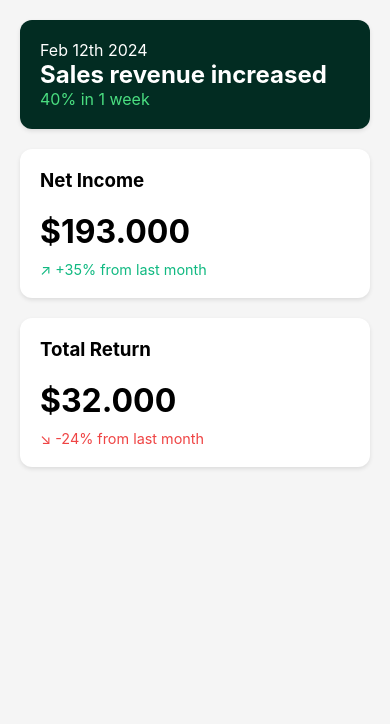
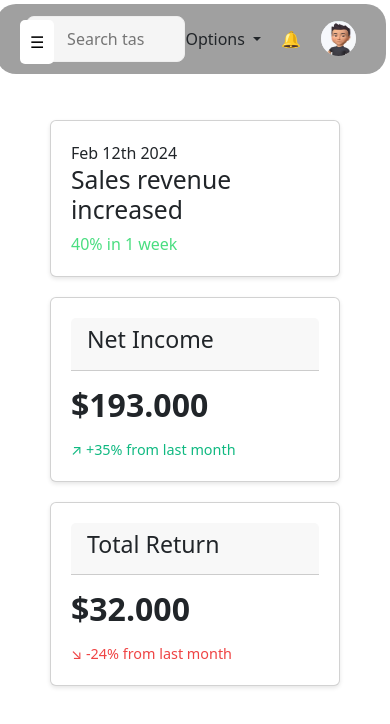
Before and after one commit to Thunder-Blaze/WDA_Dashboard, a plain HTML site: page html/cards.html in a window 390 px wide. Drawn offline with nearby package versions, Linux system fonts and the light colour scheme.

Commit message:
Responsive Navbar

```diff
--- a/css/cards.css
+++ b/css/css.css
@@ -2,12 +2,12 @@
     margin: 0;
     padding: 0;
     box-sizing: border-box;
-    font-family: -apple-system, BlinkMacSystemFont, 'Segoe UI', Roboto, Oxygen, Ubuntu, Cantarell, sans-serif;
 }
 
 body {
     background-color: #f5f5f5;
     padding: 20px;
+    display: flex;
 }
 
 .dashboard {
@@ -105,3 +105,96 @@ body {
         grid-template-columns: 1fr;
     }
 }
+
+
+
+.top-navbar {
+    position: fixed;
+    top: 0;
+    right: 0;
+    width: calc(100% - 250px);
+    height: 70px;
+    background: rgb(160, 160, 160);
+    display: flex;
+    align-items: center;
+    justify-content: space-between;
+    padding: 0 30px;
+    margin: 1%;
+    border-radius: 20px;
+}
+
+.search-box {
+    flex: 1;
+    max-width: 400px;
+    position: relative;
+}
+
+.search-box input {
+    width: 100%;
+    padding: 10px 40px;
+    border: 1px solid #eee;
+    border-radius: 8px;
+    background-color: #f5f5f5;
+}
+
+.top-right {
+    display: flex;
+    align-items: center;
+    gap: 20px;
+}
+
+.user-profile {
+    display: flex;
+    align-items: center;
+    gap: 10px;
+}
+
+.user-avatar {
+    width: 35px;
+    height: 35px;
+    border-radius: 50%;
+    background: #ddd;
+}
+
+.sidebar {
+    width: 250px;
+    height: 100vh;
+    background: white;
+    padding: 20px;
+    position: fixed;
+    left: 0;
+    top: 0;
+}
+
+
+.main-content {
+    margin-left: 250px;
+    margin-top: 70px;
+    padding: 30px;
+    width: calc(100% - 250px);
+}
+
+@media (max-width: 768px) {
+    .sidebar {
+        transform: translateX(-100%);
+        transition: transform 0.3s;
+        z-index: 1000;
+    }
+
+    .sidebar.active {
+        transform: translateX(0);
+    }
+
+    .top-navbar {
+        width: 100%;
+    }
+
+    .main-content {
+        margin-left: 0;
+        width: 100%;
+    }
+
+    .user-info {
+        display: none;
+    }
+}
--- a/html/cards.html
+++ b/html/cards.html
@@ -4,10 +4,56 @@
     <meta charset="UTF-8">
     <meta name="viewport" content="width=device-width, initial-scale=1.0">
     <title>Sales Dashboard</title>
-    <link rel="stylesheet" href="../css/cards.css">
+    <link rel="stylesheet" href="../css/css.css">
+    <link href="https://cdnjs.cloudflare.com/ajax/libs/bootstrap/5.3.0/css/bootstrap.min.css" rel="stylesheet">
+    <link rel="shortcut icon" href="https://in-saiyan.github.io/Ascent/src/assets/favicon/favicon.svg" type="image/x-icon">
+    <link rel="stylesheet" href="https://cdnjs.cloudflare.com/ajax/libs/font-awesome/6.6.0/css/all.min.css" integrity="sha512-Kc323vGBEqzTmouAECnVceyQqyqdsSiqLQISBL29aUW4U/M7pSPA/gEUZQqv1cwx4OnYxTxve5UMg5GT6L4JJg==" crossorigin="anonymous" referrerpolicy="no-referrer" />
+
 </head>
 <body>
 
+    <nav class="top-navbar">
+        <div class="search-box">
+            <input type="text" placeholder="Search task...">
+        </div>
+
+
+        <div class="top-right">
+            <ul class="navbar-nav ml-auto">
+                <li class="nav-item dropdown">
+                  <a class="nav-link dropdown-toggle" href="#" role="button" data-bs-toggle="dropdown" aria-expanded="false">
+                    Options
+                  </a>
+                  <ul class="dropdown-menu"  data-bs-theme="dark">
+                    <li><a class="dropdown-item" href="https://in-saiyan.github.io/Ascent/">Home Page</a></li>
+                    <li><a class="dropdown-item" href="https://in-saiyan.github.io/Ascent/aboutus.html">About Us</a></li>
+                  </ul>
+                </li>
+
+            </ul>
+            <div style="cursor:pointer">🔔</div>
+            <div class="user-profile">
+                <img src="/images/avatar.png " alt="User Avatar" class="user-avatar">
+                <div class="user-info">
+                    <div class="name">Naman Gulati</div>
+                    <div class="email">NamanGulati@gmail.com</div>
+                </div>
+            </div>
+        </div>
+
+
+    </nav>
+
+
+    <nav class="sidebar" id="sidebar">
+        <div class="logo-section">
+            <img src="https://in-saiyan.github.io/Ascent/src/assets/AscentLogo.webp" alt="Logo" style="width:175px;height:100px; background-color:black">
+        </div>
+    </nav>
+
+
+
+    <div class="main-content">
     <div class="dashboard">
         <div class="card update-card">
             <div class="update-date">Feb 12th 2024</div>
@@ -60,7 +106,14 @@
             </div>
         </div>
     </div>
+
+
+    <div></div>
     <script src="../js/cards.js"></script>
     <script src="https://cdnjs.cloudflare.com/ajax/libs/Chart.js/3.7.0/chart.min.js"></script>
+
+    <script src="https://cdnjs.cloudflare.com/ajax/libs/bootstrap/5.3.0/js/bootstrap.bundle.min.js"></script>
+<script src="https://cdnjs.cloudflare.com/ajax/libs/font-awesome/6.6.0/js/all.min.js" integrity="sha512-6sSYJqDreZRZGkJ3b+YfdhB3MzmuP9R7X1QZ6g5aIXhRvR1Y/N/P47jmnkENm7YL3oqsmI6AK+V6AD99uWDnIw==" crossorigin="anonymous" referrerpolicy="no-referrer"></script>
+
 </body>
 </html>
--- a/js/cards.js
+++ b/js/cards.js
@@ -100,3 +100,45 @@
                 collapseAll();
             }
         });
+
+
+
+
+        function createMobileToggle() {
+            const toggle = document.createElement('button');
+            toggle.innerHTML = '☰';
+            toggle.style.cssText = `
+                position: fixed;
+                top: 20px;
+                left: 20px;
+                z-index: 1001;
+                background: white;
+                border: none;
+                padding: 10px;
+                border-radius: 5px;
+                display: none;
+                cursor: pointer;
+            `;
+            document.body.appendChild(toggle);
+
+            const mediaQuery = window.matchMedia('(max-width: 768px)');
+            function handleMobileChange(e) {
+                toggle.style.display = e.matches ? 'block' : 'none';
+            }
+            mediaQuery.addListener(handleMobileChange);
+            handleMobileChange(mediaQuery);
+
+            toggle.addEventListener('click', () => {
+                document.getElementById('sidebar').classList.toggle('active');
+            });
+        }
+
+        const menuItems = document.querySelectorAll('.menu-item');
+        menuItems.forEach(item => {
+            item.addEventListener('click', () => {
+                menuItems.forEach(menuItem => menuItem.classList.remove('active'));
+                item.classList.add('active');
+            });
+        });
+
+        createMobileToggle();
```
Also changed, not shown: images/avatar.png (added).
